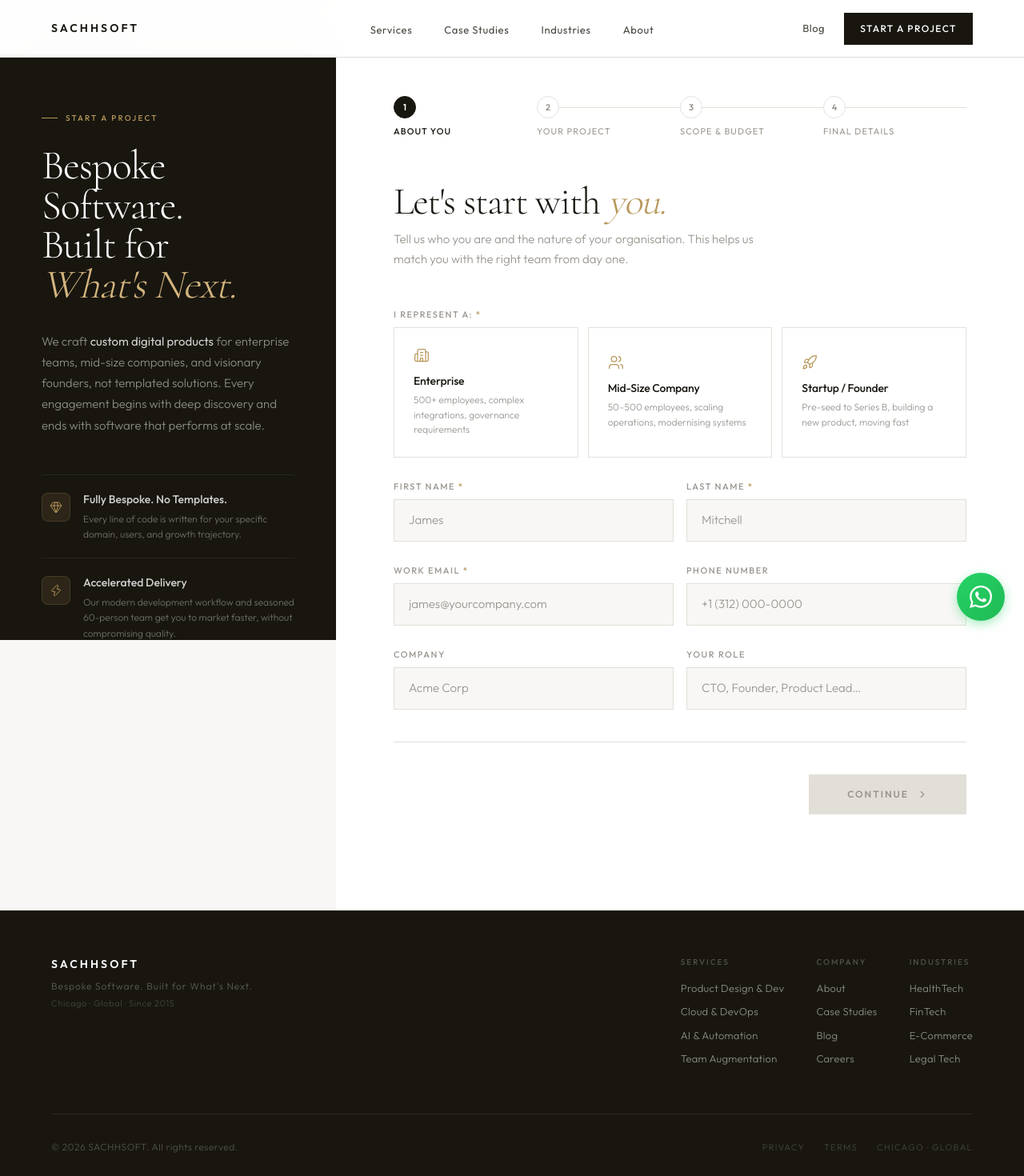
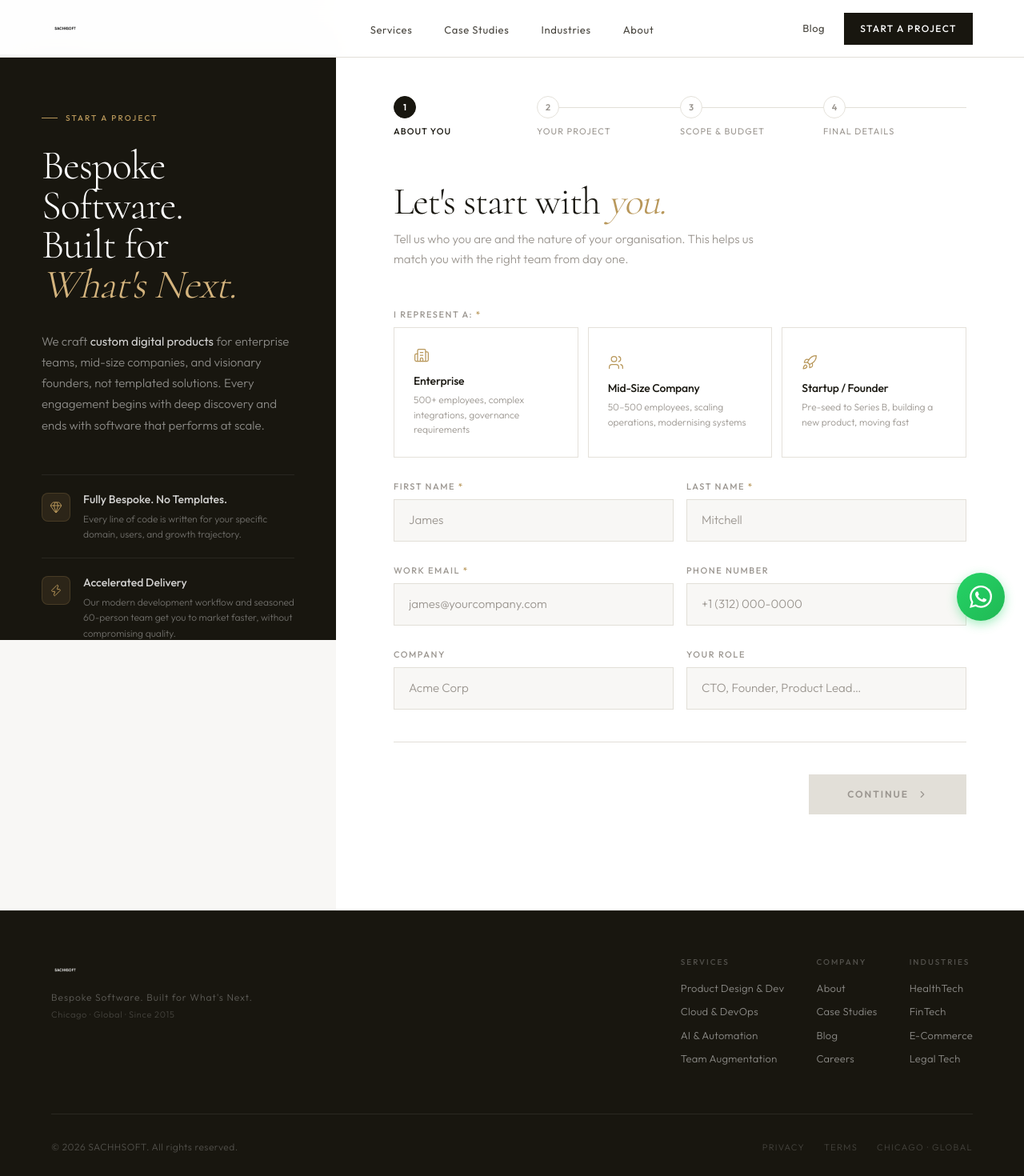
Before and after one commit to rikhinagra/sachhsoft, a Next.js app: page /start-a-project in a window 1280 px wide. Shown: the top 1470 px of the page at 80% size. Built offline with nearby package versions, Linux system fonts and the light colour scheme; grey boxes are pictures that could not be loaded.

Commit message:
Replace text logo with logo.png image in nav, footer, and form

```diff
--- a/components/Footer.tsx
+++ b/components/Footer.tsx
@@ -1,4 +1,5 @@
 import Link from "next/link";
+import Image from "next/image";
 
 const footerLinks: Record<string, { label: string; href: string }[]> = {
   Services: [
@@ -31,9 +32,13 @@ export default function Footer() {
         <div className="flex justify-between items-start mb-12 gap-10 flex-wrap max-lg:flex-col">
           {/* Brand */}
           <div>
-            <div className="font-sans font-semibold text-[14px] tracking-[0.22em] uppercase text-white">
-              Sachhsoft
-            </div>
+            <Image
+              src="/logo.png"
+              alt="SACHHSOFT"
+              width={140}
+              height={35}
+              style={{ height: 35, width: "auto" }}
+            />
             <div className="text-[12px] font-light text-white/30 mt-2 tracking-[0.08em]">
               Bespoke Software. Built for What&apos;s Next.
             </div>
--- a/components/Nav.tsx
+++ b/components/Nav.tsx
@@ -2,6 +2,7 @@
 
 import { useState, useEffect } from "react";
 import Link from "next/link";
+import Image from "next/image";
 import { usePathname } from "next/navigation";
 
 const navLinks = [
@@ -48,12 +49,20 @@ export default function Nav() {
       }}
     >
       {/* Logo */}
-      <Link
-        href="/"
-        className="font-sans font-semibold text-[14px] tracking-[0.22em] uppercase no-underline relative z-10 transition-colors duration-300"
-        style={{ color: isDark || (scrolled && isHome) ? "#ffffff" : "#18160f" }}
-      >
-        Sachhsoft
+      <Link href="/" className="relative z-10 flex items-center" aria-label="SACHHSOFT Home">
+        <Image
+          src="/logo.png"
+          alt="SACHHSOFT"
+          width={140}
+          height={35}
+          style={{
+            height: 35,
+            width: "auto",
+            filter: isDark || (scrolled && isHome) ? "none" : "brightness(0)",
+            transition: "filter 0.3s ease",
+          }}
+          priority
+        />
       </Link>
 
       {/* Desktop nav — centered (lg = 1024px+, hide on tablet & mobile) */}
--- a/components/forms/StartProjectForm.tsx
+++ b/components/forms/StartProjectForm.tsx
@@ -2,6 +2,7 @@
 
 import { useState } from "react";
 import Link from "next/link";
+import Image from "next/image";
 import {
   Building2,
   Users,
@@ -184,8 +185,14 @@ export default function StartProjectForm() {
     <div className="min-h-screen bg-off">
       {/* Nav override */}
       <nav className="fixed top-0 left-0 right-0 z-[200] h-[68px] flex items-center justify-between px-14 max-sm:px-4 bg-off/95 backdrop-blur-xl border-b border-rule max-md:px-6">
-        <Link href="/" className="font-sans font-semibold text-[14px] tracking-[0.22em] uppercase text-ink no-underline">
-          Sachhsoft
+        <Link href="/" className="flex items-center" aria-label="SACHHSOFT Home">
+          <Image
+            src="/logo.png"
+            alt="SACHHSOFT"
+            width={140}
+            height={35}
+            style={{ height: 35, width: "auto", filter: "brightness(0)" }}
+          />
         </Link>
         <Link href="/" className="text-[13px] font-normal text-muted no-underline flex items-center gap-2 hover:text-ink transition-colors">
           <ArrowLeft size={14} strokeWidth={1.5} /> Back to site
```
